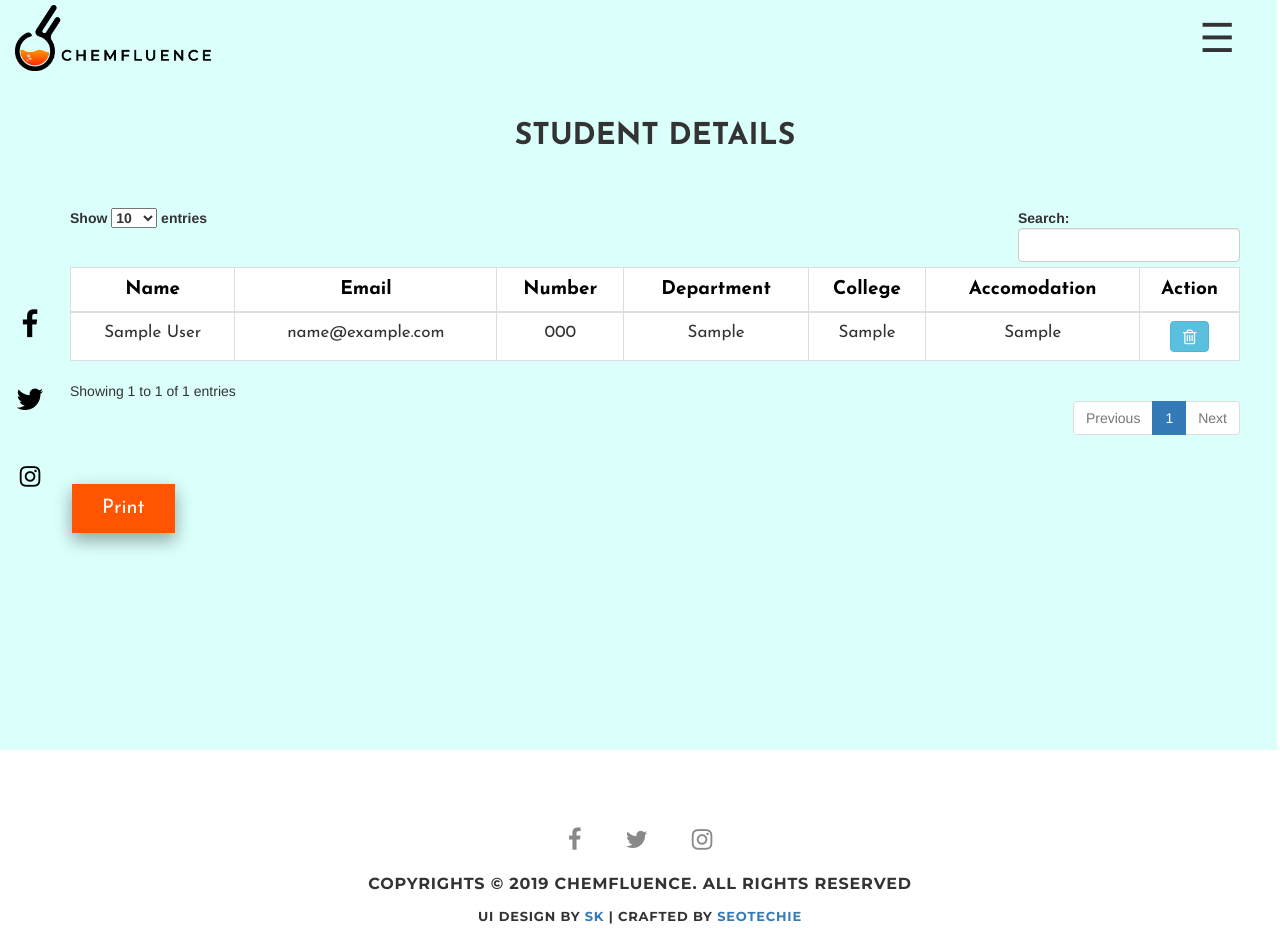
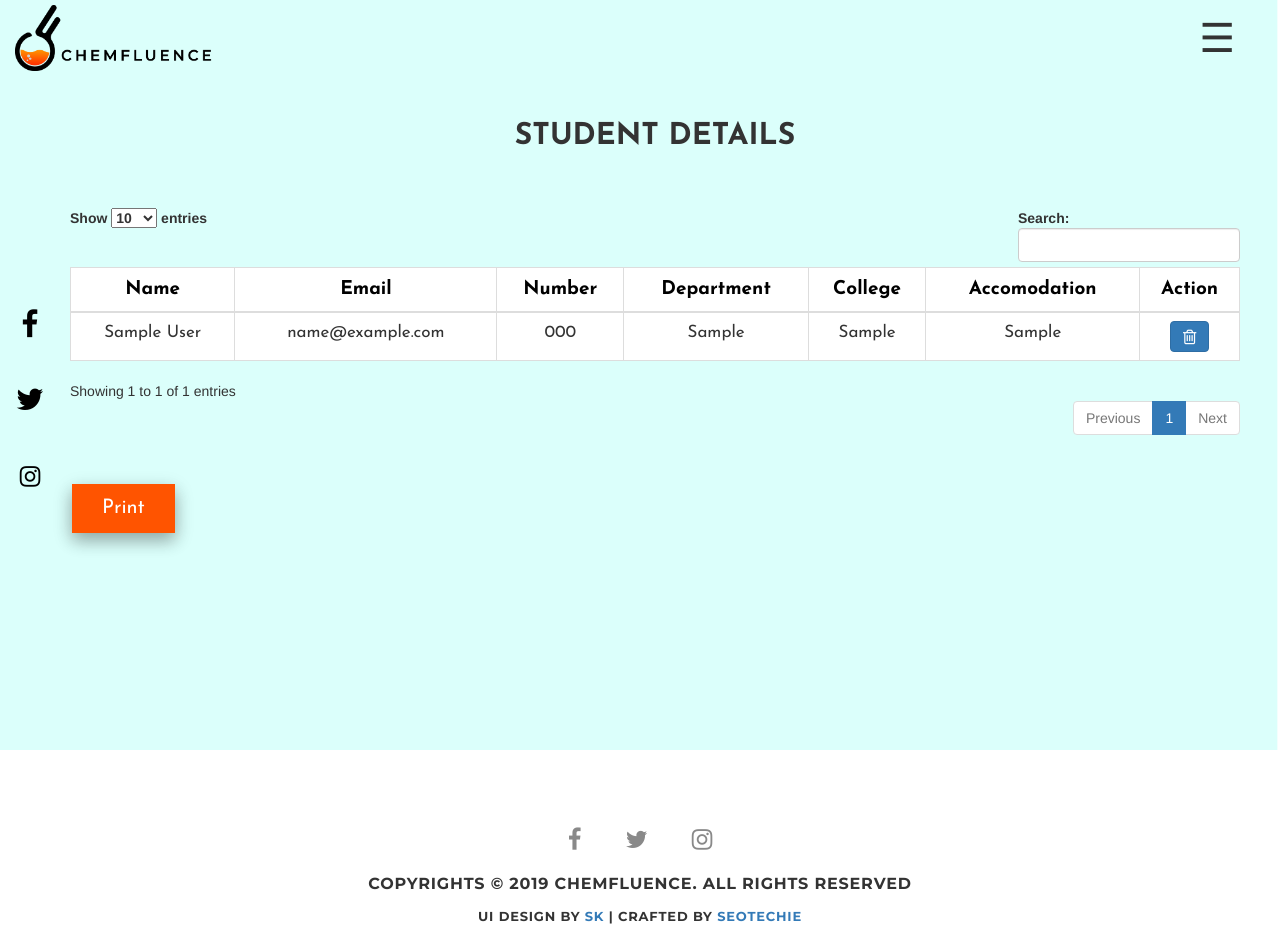
Before and after one commit to startersup/chemfluence, a PHP site: page /chemadmin/index.php in a window 1280 px wide. Run offline with PHP 8.4, Linux system fonts and the light colour scheme; the visitor is signed in with stand-in values (Sample User, id 1); tables that the repository leaves empty or names only in its code hold one stand-in row (values such as "Sample post"); some libraries are stand-ins or nearby versions.

Commit message:
Update index.php
sss

```diff
--- a/chemadmin/index.php
+++ b/chemadmin/index.php
@@ -184,7 +184,7 @@ $conn=mysqli_connect('localhost','u148781541_chemf','Chemfluence2019','u14878154
                 <td>    <form action="delete.php" method="post">
           <input type="hidden" name="name" value="">
 
-<button class="btn btn-info fa fa-trash-o"></button>
+<button class="btn btn-primary fa fa-trash-o"></button>
           </form></td>
             </tr>';
              }
```
